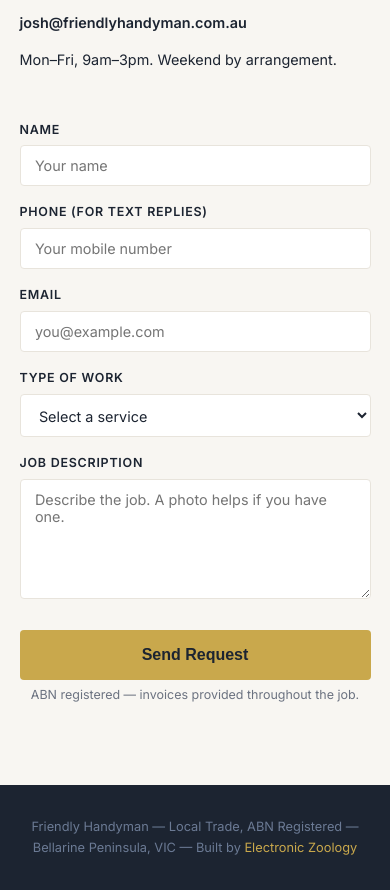
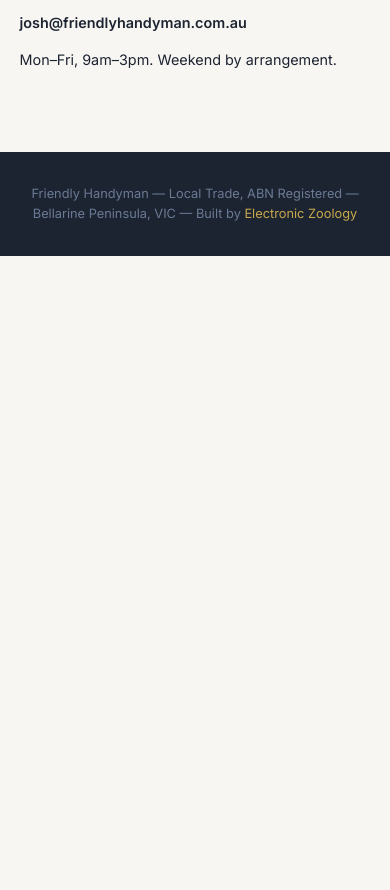
Before and after one commit to jpdavine/friendly-handyman, a plain HTML site: page index.html in a window 390 px wide. Shown: the part 5364-6254 px from the top of the page. After the commit the page ends 5620 px from the top, so only its background shows below. Drawn offline with Linux system fonts and the light colour scheme.

Commit message:
Remove contact form - direct phone/email only
No backend to maintain. Text and email links are sufficient.

Co-Authored-By: Claude Sonnet 4.6 <noreply@anthropic.com>

```diff
--- a/index.html
+++ b/index.html
@@ -391,10 +391,7 @@
     .contact { background: var(--warm); }
 
     .contact-inner {
-      display: grid;
-      grid-template-columns: 1fr 1fr;
-      gap: 5rem;
-      align-items: start;
+      max-width: 600px;
     }
 
     .contact-info p {
@@ -424,58 +421,6 @@
       color: var(--muted);
     }
 
-    form {
-      display: flex;
-      flex-direction: column;
-      gap: 1rem;
-    }
-
-    .form-row {
-      display: grid;
-      grid-template-columns: 1fr 1fr;
-      gap: 1rem;
-    }
-
-    label {
-      display: block;
-      font-size: 0.78rem;
-      font-weight: 600;
-      letter-spacing: 0.06em;
-      text-transform: uppercase;
-      color: var(--ink);
-      margin-bottom: 0.35rem;
-    }
-
-    input, textarea, select {
-      width: 100%;
-      padding: 0.7rem 0.9rem;
-      border: 1.5px solid var(--mid);
-      border-radius: 4px;
-      font-family: var(--sans);
-      font-size: 0.9rem;
-      background: #fff;
-      color: var(--ink);
-      transition: border-color 0.2s;
-      outline: none;
-    }
-
-    input:focus, textarea:focus, select:focus {
-      border-color: var(--brass);
-      box-shadow: 0 0 0 3px rgba(201,168,76,0.12);
-    }
-
-    textarea { min-height: 120px; resize: vertical; }
-
-    .form-submit { margin-top: 0.5rem; }
-
-    .form-submit .btn-primary { width: 100%; text-align: center; font-size: 1rem; padding: 1rem; }
-
-    .form-note {
-      font-size: 0.78rem;
-      color: var(--muted);
-      text-align: center;
-      margin-top: 0.3rem;
-    }
 
     /* FOOTER */
     footer {
@@ -506,12 +451,6 @@
         aspect-ratio: 4/3;
       }
 
-      .contact-inner {
-        grid-template-columns: 1fr;
-        gap: 3rem;
-      }
-
-      .form-row { grid-template-columns: 1fr; }
 
       nav ul { display: none; }
     }
@@ -701,45 +640,6 @@
           </div>
         </div>
       </div>
-      <form>
-        <div class="form-row">
-          <div>
-            <label for="name">Name</label>
-            <input type="text" id="name" name="name" placeholder="Your name" autocomplete="name" />
-          </div>
-          <div>
-            <label for="phone">Phone (for text replies)</label>
-            <input type="tel" id="phone" name="phone" placeholder="Your mobile number" autocomplete="tel" />
-          </div>
-        </div>
-        <div>
-          <label for="email">Email</label>
-          <input type="email" id="email" name="email" placeholder="you@example.com" autocomplete="email" />
-        </div>
-        <div>
-          <label for="service">Type of work</label>
-          <select id="service" name="service">
-            <option value="" disabled selected>Select a service</option>
-            <option>Carpentry &amp; Timber Work</option>
-            <option>Doors &amp; Windows</option>
-            <option>Repairs &amp; Maintenance</option>
-            <option>Flat-Pack &amp; Fit-Out</option>
-            <option>Fencing &amp; Gates</option>
-            <option>General Handyman</option>
-            <option>Car Services &amp; Repairs</option>
-            <option>Appliance Repairs</option>
-            <option>Other</option>
-          </select>
-        </div>
-        <div>
-          <label for="message">Job description</label>
-          <textarea id="message" name="message" placeholder="Describe the job. A photo helps if you have one."></textarea>
-        </div>
-        <div class="form-submit">
-          <button type="submit" class="btn-primary">Send Request</button>
-          <p class="form-note">ABN registered &mdash; invoices provided throughout the job.</p>
-        </div>
-      </form>
     </div>
   </section>
 
@@ -748,17 +648,6 @@
     <p>Friendly Handyman &mdash; Local Trade, ABN Registered &mdash; Bellarine Peninsula, VIC &mdash; Built by <a href="https://electroniczoology.com" target="_blank">Electronic Zoology</a></p>
   </footer>
 
-  <script>
-    document.querySelector('form').addEventListener('submit', function(e) {
-      e.preventDefault();
-      var btn = this.querySelector('button[type="submit"]');
-      btn.textContent = 'Under Construction';
-      btn.disabled = true;
-      btn.style.opacity = '0.7';
-      var note = this.querySelector('.form-note');
-      note.innerHTML = 'Online enquiries coming soon. For now, text <a href="sms:+61422056003" style="color:var(--brass);font-weight:600">0422 056 003</a> or email <a href="mailto:josh@friendlyhandyman.com.au" style="color:var(--brass);font-weight:600">josh@friendlyhandyman.com.au</a>';
-    });
-  </script>
 
 </body>
 </html>
```
